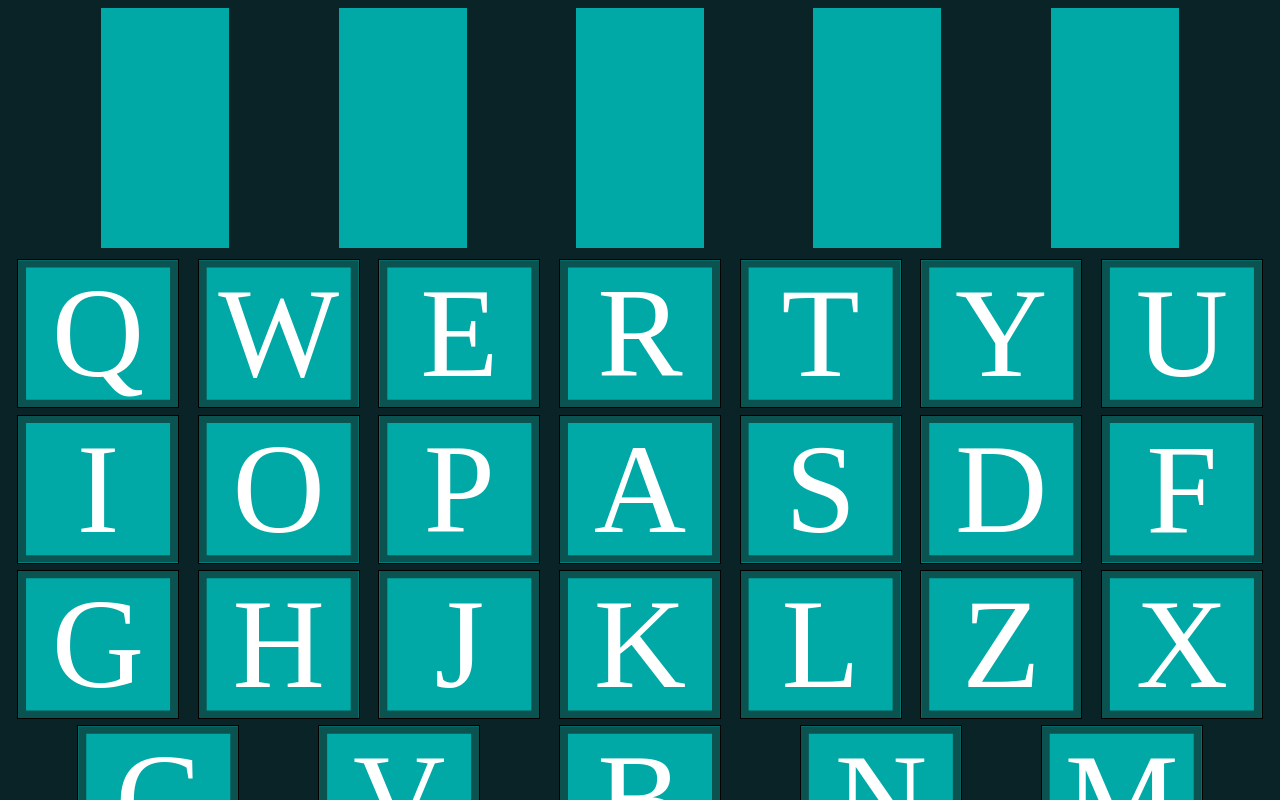
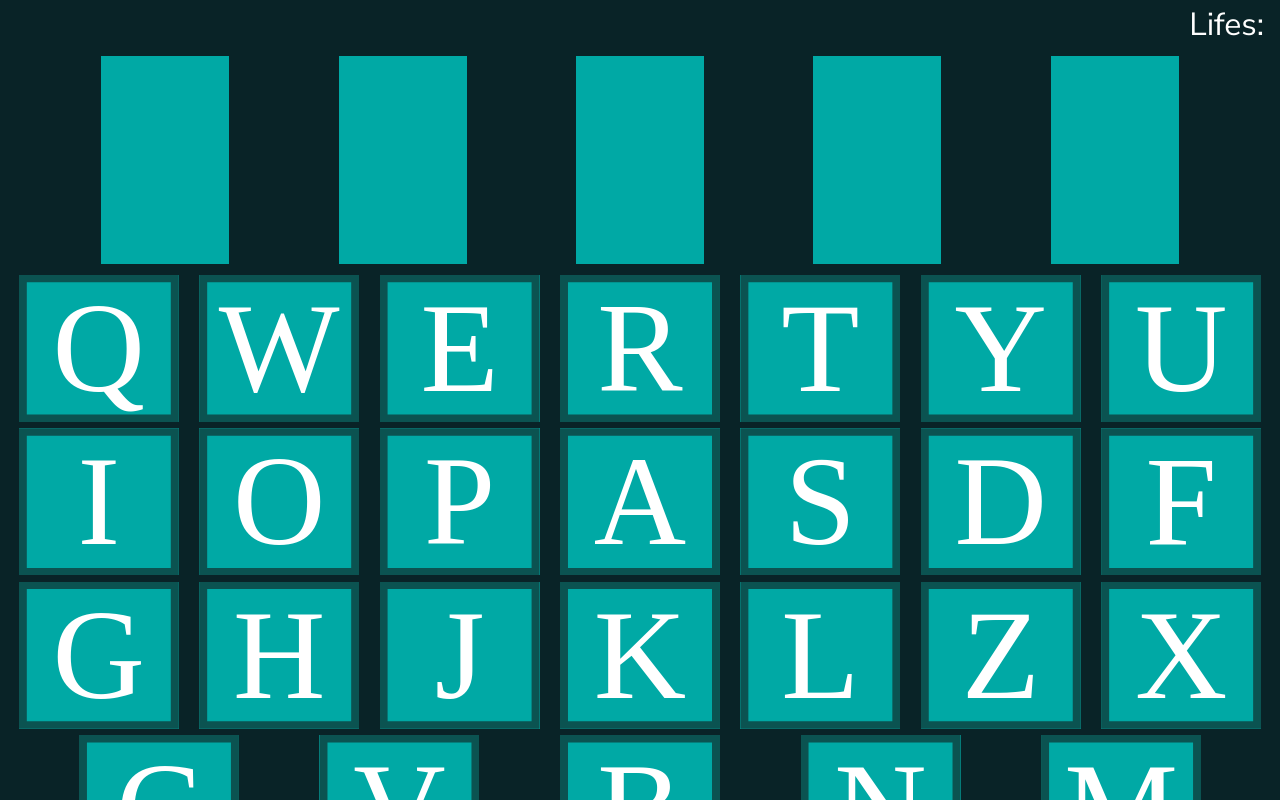
Before and after one commit to LionelMN/AngularMinigames, an Angular app: page / in a window 1280 px wide. Shown: the top 800 px of the page. Built offline with nearby package versions, Linux system fonts and the light colour scheme; a web font is replaced by a local one.

Commit message:
win lose clause and new game

```diff
--- a/src/app/components/hangman/hangman.component.html
+++ b/src/app/components/hangman/hangman.component.html
@@ -1,7 +1,10 @@
 <div class="gameContainer">
+  <div class="lifeCounter">
+    Lifes: {{lifes}}
+  </div>
   <div class="phraseContainer">
-    <div *ngFor="let letter of wordSeparated" class="cell" [ngClass]="{'unrevealed' : !letter.isRevealed, 'revealed' : letter.isRevealed}" (click)="reveal(letter)">
-      {{letter.letter}}
+    <div *ngFor="let letter of wordSeparated" class="cell" [ngClass]="{'unrevealed' : !letter.isRevealed, 'revealed' : letter.isRevealed}">
+      <span *ngIf="letter.isRevealed">{{letter.letter}}</span>
     </div>
   </div>
   <div class="keyboard">
@@ -9,5 +12,8 @@
       {{key.letter}}
     </div>
   </div>
-  {{lifes}}
+  <div class="result" *ngIf="result">
+    <span [class]="result">You {{result}}</span>
+    <span (click)="newGame()">New game</span>
+  </div>
 </div>
--- a/src/app/components/hangman/hangman.component.scss
+++ b/src/app/components/hangman/hangman.component.scss
@@ -9,7 +9,6 @@
       text-align: center;
       text-transform: uppercase;
       margin: .5rem;
-      padding-bottom: 2rem;
       height: 13rem;
       width: 10%;
     }
@@ -35,8 +34,8 @@
       position: relative;
       margin: .2rem .1rem;
       width: 10rem;
-      border: 1px solid black;
       transition: 1s;
+      cursor: pointer;
       &::after{
         position: absolute;
         content: '';
@@ -50,6 +49,11 @@
     }
     .unPressed{
       background: var(--terciaryColor);
+      &:hover{
+        transform: scale(1.1);
+        box-shadow: 0 0 10px 1px var(--fithColor),0 0 15px 1px var(--fithColor);
+        z-index: 100;
+      }
       &::after{
         background: var(--secondaryColor);
       }
@@ -62,4 +66,26 @@
       }
     }
   }
+  .lifeCounter{
+    text-align: end;
+    font-size: 2rem;
+    margin: .2rem 1rem .1rem;
+  }
+
+  .result{
+    position: absolute;
+    top: 30%;
+    left: 10px;
+    right: 10px;
+    text-align: center;
+    z-index: 10;
+    background: var(--primaryColor);
+    border: 5px solid var(--fithColor);
+    .win{
+      color: lawngreen;
+    }
+    .lose{
+      color: crimson;
+    }
+  }
 }
--- a/src/app/components/hangman/hangman.component.ts
+++ b/src/app/components/hangman/hangman.component.ts
@@ -15,7 +15,9 @@ export class HangmanComponent implements OnInit {
   public keyboard : {letter : string, isPressed : boolean}[] = [
     {letter: 'q', isPressed : false}, {letter: 'w', isPressed : false}, {letter: 'e', isPressed : false}, {letter: 'r', isPressed : false}, {letter: 't', isPressed : false}, {letter: 'y', isPressed : false}, {letter: 'u', isPressed : false}, {letter: 'i', isPressed : false}, {letter: 'o', isPressed : false}, {letter: 'p', isPressed : false}, {letter: 'a', isPressed : false}, {letter: 's', isPressed : false}, {letter: 'd', isPressed : false}, {letter: 'f', isPressed : false}, {letter: 'g', isPressed : false}, {letter: 'h', isPressed : false}, {letter: 'j', isPressed : false}, {letter: 'k', isPressed : false}, {letter: 'l', isPressed : false}, {letter: 'z', isPressed : false}, {letter: 'x', isPressed : false}, {letter: 'c', isPressed : false}, {letter: 'v', isPressed : false}, {letter: 'b', isPressed : false}, {letter: 'n', isPressed : false}, {letter: 'm', isPressed : false},
   ];
-  public lifes : number = 10;
+  public lifes : number;
+  private aciertos : number = 0;
+  public result : string;
 
   ngOnInit(): void {
     this.prepareGame();
@@ -43,20 +45,35 @@ export class HangmanComponent implements OnInit {
         this.wordSeparated.map(letter => {
           if(letter.letter === key.letter){
             this.reveal(letter)
+            this.aciertos ++;
           }
         })
+        if (this.aciertos === this.guessWord.length){
+          this.gameOver('win')
+        }
       } else{
         this.lifes --;
         if (this.lifes === 0){
-          this.gameOver()
+          this.gameOver('lose')
         }
       }
       key.isPressed = true;
     }
   }
 
-  gameOver() :void{
+  gameOver(result) :void{
     this.keyboard.map( key => key.isPressed = true);
+    this.result = result
+  }
+
+  newGame(){
+    this.aciertos = 0;
+    this.result = "";
+    this.lifes = 10;
+    this.keyboard.map( key => key.isPressed = false);
+    this.guessWord = "";
+    this.wordSeparated = []
+    this.prepareGame();
   }
 
 }
```
